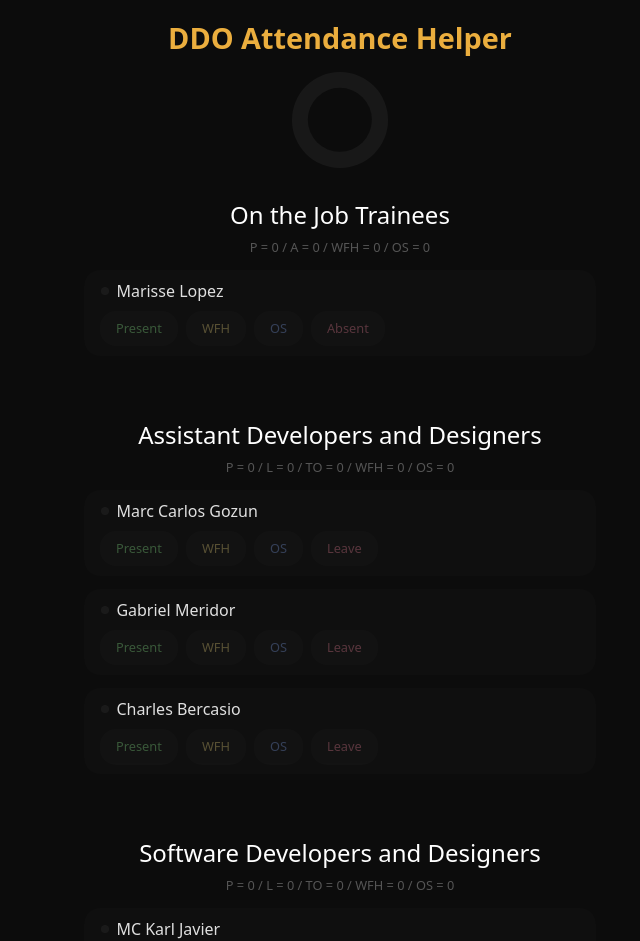
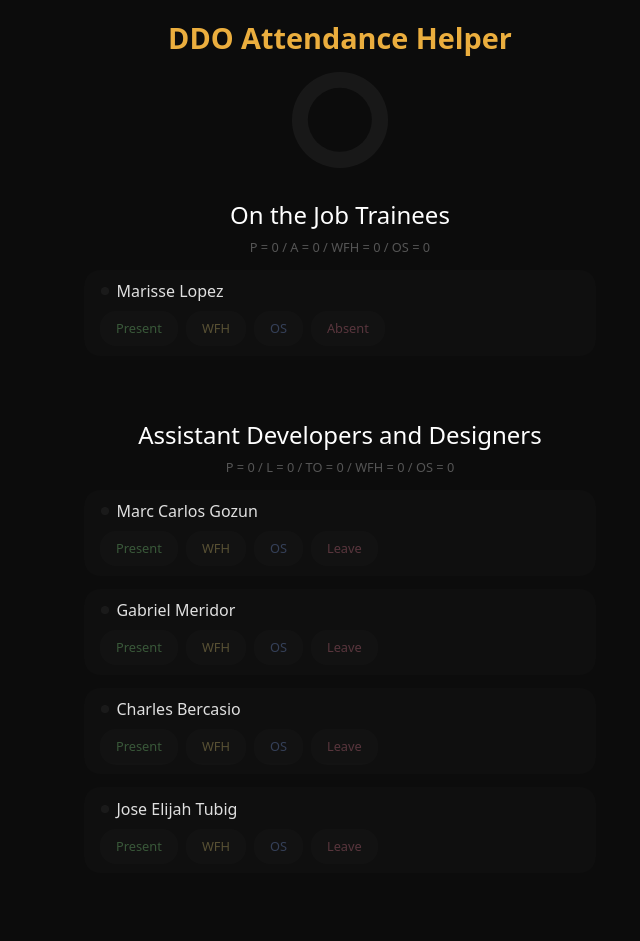
Before and after one commit to GabrielA2K/a2k-attendance, a React (Vite) app: page / in a window 1280 px wide. Shown: the top 941 px of the page, without its empty margins (300-940 px from the left). Built offline with nearby package versions, Linux system fonts and the light colour scheme.

Commit message:
update: TA staff list.

```diff
--- a/src/staffs.js
+++ b/src/staffs.js
@@ -8,7 +8,8 @@ export const staffs = {
     assistantDevelopers: [
       { name: "Marc Carlos Gozun", status: "", timeIn: "", reason: "", leaveType: "" },
       { name: "Gabriel Meridor", status: "", timeIn: "", reason: "", leaveType: "" },
-      { name: "Charles Bercasio", status: "", timeIn: "", reason: "", leaveType: "" }
+      { name: "Charles Bercasio", status: "", timeIn: "", reason: "", leaveType: "" },
+      { name: "Jose Elijah Tubig", status: "", timeIn: "", reason: "", leaveType: "" }
     ],
     associateDevelopers: [
     ],
@@ -38,6 +39,6 @@ export const staffs = {
     ],
     others: [],
     dataVersion: [
-      { version: "1.0.15", name: "", status: "Left", timeIn: "", reason: "", leaveType: "" }
+      { version: "1.0.16", name: "", status: "Left", timeIn: "", reason: "", leaveType: "" }
     ]
 };
```
